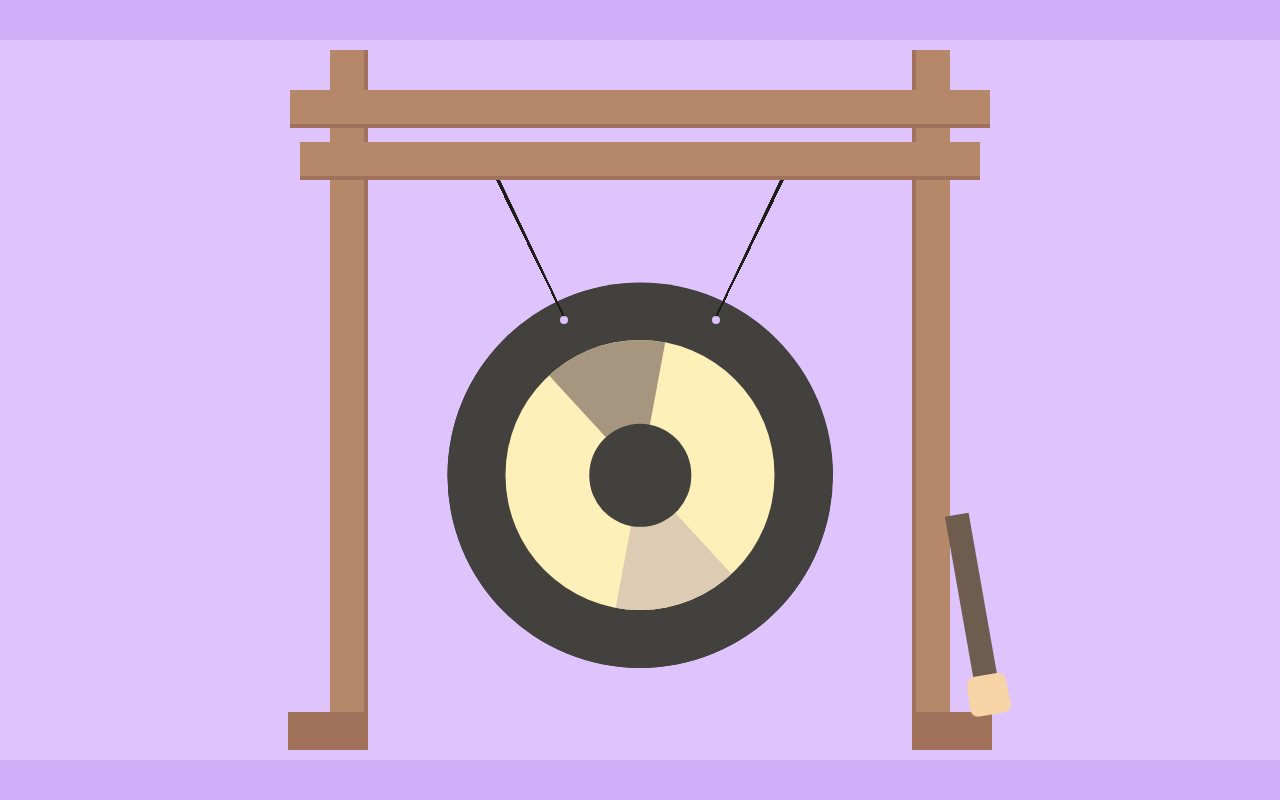
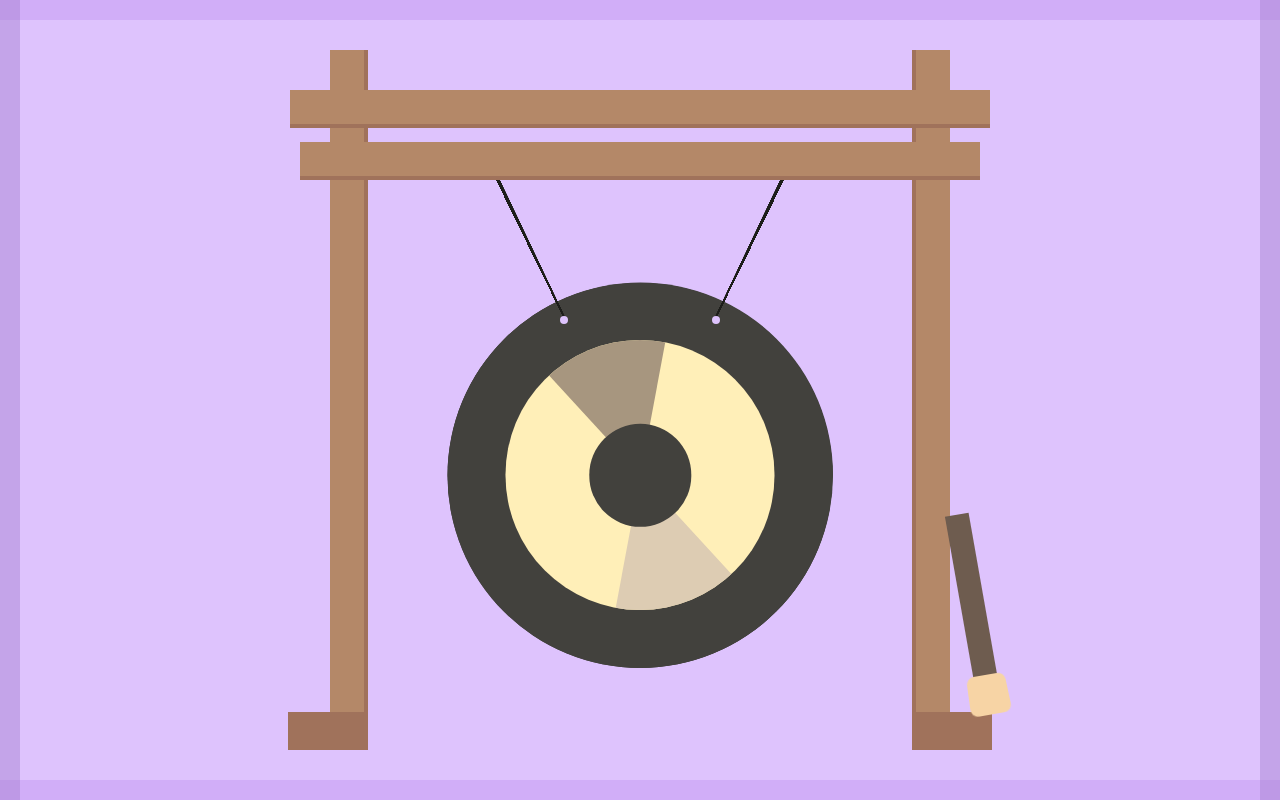
Before and after one commit to DariaKliukhina/gong, a Vue app: page / in a window 1280 px wide. Built offline with nearby package versions, Linux system fonts and the light colour scheme.

Commit message:
fix stick deactivate position

```diff
--- a/src/App.vue
+++ b/src/App.vue
@@ -16,7 +16,7 @@ export default {
   components: { Legs, Gong },
   data() {
     return {
-      offset: 40,
+      offset: 20,
     };
   },
   computed: {
@@ -35,6 +35,25 @@ export default {
 <style lang="scss" scoped>
 .root {
   height: 100vh;
+
+  &::before,
+  &::after {
+    content: "";
+    width: 20px;
+    height: 100%;
+    position: absolute;
+    top: 0;
+    left: 0;
+    background-color: #ab86d5;
+    opacity: 0.5;
+    display: block;
+    z-index: 1;
+  }
+
+  &::after {
+    left: auto;
+    right: 0;
+  }
 }
 .ready {
   cursor: none;
@@ -64,6 +83,6 @@ export default {
   width: 100%;
   height: 100%;
   top: 0;
-  left: 0
+  left: 0;
 }
 </style>
--- a/src/components/Legs/Legs.vue
+++ b/src/components/Legs/Legs.vue
@@ -12,6 +12,7 @@
       :gongBottom="gongBottom"
       :gongLeft="gongLeft"
       :rightOffset="rightOffset"
+      :bodyPosition="bodyPosition"
     />
   </section>
 </template>
@@ -31,7 +32,7 @@ export default {
       gongRight: 0,
       gongBottom: 0,
       gongLeft: 0,
-      bodyRight: 0,
+      bodyPosition: {},
     };
   },
   mounted() {
@@ -48,7 +49,7 @@ export default {
   },
   computed: {
     rightOffset() {
-      return this.bodyRight - this.gongRight;
+      return this.bodyPosition.right - this.gongRight;
     },
   },
   methods: {
@@ -63,8 +64,8 @@ export default {
       this.gongBottom = bottom;
       this.gongLeft = left;
 
-      const { right: bodyRight } = document.body.getBoundingClientRect();
-      this.bodyRight = bodyRight;
+      const bodyPosition = document.body.getBoundingClientRect();
+      this.bodyPosition = bodyPosition;
     },
   },
 };
--- a/src/components/Stick/Stick.vue
+++ b/src/components/Stick/Stick.vue
@@ -16,6 +16,7 @@ export default {
     gongBottom: Number,
     gongLeft: Number,
     rightOffset: Number,
+    bodyPosition: Object,
   },
   data() {
     return {
@@ -69,10 +70,9 @@ export default {
     moveHandler(e) {
       this.top = `${e.pageY - this.gongTop}px`;
       this.left = `${e.pageX - this.rightOffset}px`;
-
       if (
-        e.pageY - this.offset > this.gongBottom ||
-        e.pageY + this.offset < this.gongTop
+        e.pageY < this.bodyPosition.top + this.offset ||
+        e.pageY > this.bodyPosition.bottom - this.offset
       ) {
         this.$store.commit("prepare", false);
       }
```
